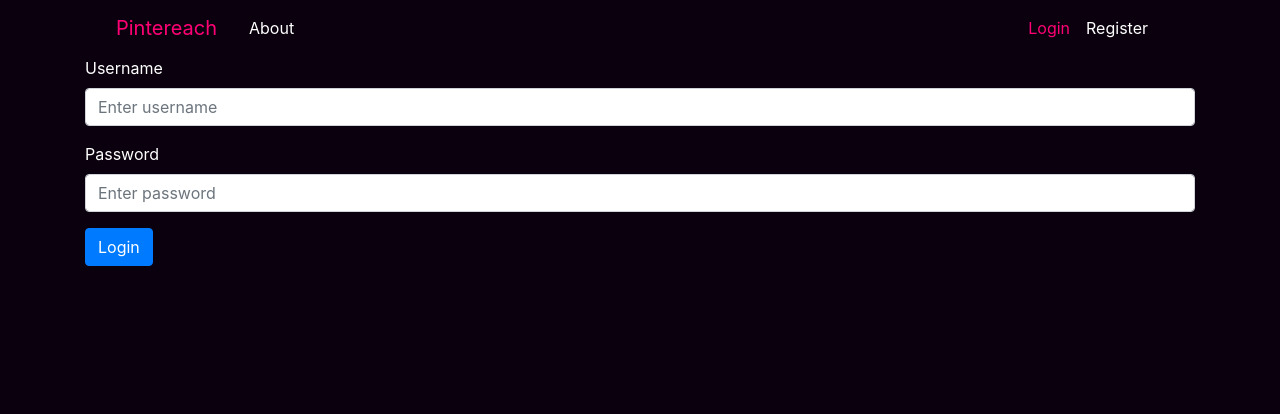
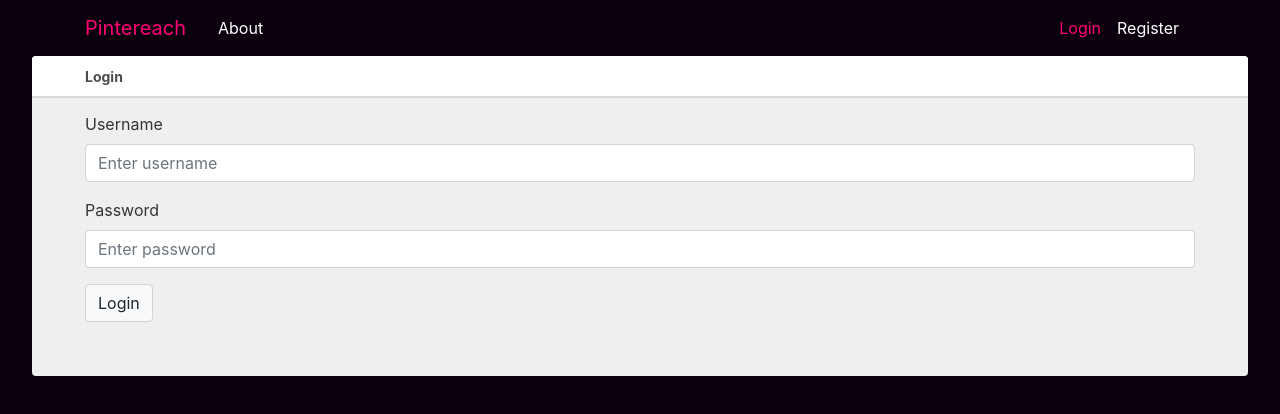
Before and after one commit to daquinons/pintereach-react, a React (Create React App) app: page /login in a window 1280 px wide. Shown: the top 414 px of the page. Built offline with nearby package versions, Linux system fonts and the light colour scheme.

Commit message:
Add style to containers

```diff
--- a/src/App.jsx
+++ b/src/App.jsx
@@ -2,13 +2,31 @@ import React from 'react';
 import NavBar from './components/NavBar/NavBar';
 import AppRouter from './components/AppRouter/AppRouter';
 import Container from 'react-bootstrap/Container';
+import styled from 'styled-components';
+
+const StyledContainer = styled(Container)`
+  background-color: #efefef;
+  color: hsl(0,0%,20%);
+
+  &&& {
+    max-width: auto;
+    min-width: 95%;
+    min-height: 20rem;
+    border-radius: 4px;
+    padding: 0;
+    padding-bottom: 2rem;
+  }
+`;
+
 
 const App = props => {
   return (
-    <Container>
+    <>
       <NavBar />
-      <AppRouter />
-    </Container>
+      <StyledContainer>
+        <AppRouter />
+      </StyledContainer>
+    </>
   );
 };
 
--- a/src/components/BoardsList/BoardsList.jsx
+++ b/src/components/BoardsList/BoardsList.jsx
@@ -2,6 +2,8 @@ import React from 'react';
 import { connect } from 'react-redux';
 import { getAllUserBoards } from '../../state/reducers/boards';
 import withRestrictedToAuth from '../../hoc/withRestrictedToAuth';
+import HeaderContainer from '../HeaderContainer/HeaderContainer';
+import Container from 'react-bootstrap/Container';
 
 const BoardsList = props => {
   const { userId, getAllUserBoards } = props;
@@ -12,10 +14,14 @@ const BoardsList = props => {
 
   return (
     <div>
-      <h2>My Boards</h2>
-      {props.boards.map(board => (
-        <li>{board.board_title}</li>
-      ))}
+      <HeaderContainer>
+        <span>My Boards</span>
+      </HeaderContainer>
+      <Container>
+        {props.boards.map(board => (
+          <li>{board.board_title}</li>
+        ))}
+      </Container>
     </div>
   );
 };
--- /dev/null
+++ b/src/components/HeaderContainer/HeaderContainer.jsx
@@ -0,0 +1,27 @@
+import React from 'react';
+import Container from 'react-bootstrap/Container';
+import styled from 'styled-components';
+
+const HeaderContainer = styled.div`
+  color: #4c4c4c;
+  background-color: white;
+  box-shadow: rgba(0, 0, 0, 0.0980392) 0px 2px 0px 0px;
+  border-top-left-radius: 4px;
+  border-top-right-radius: 4px;
+  height: 2.5rem;
+  width: 100%;
+  font-weight: 700;
+  font-size: 14px;
+  display: flex;
+  justify-content: center;
+  align-items: center;
+  margin-bottom: 1rem;
+`;
+
+export default props => {
+  return (
+    <HeaderContainer>
+      <Container>{{ ...props.children }}</Container>
+    </HeaderContainer>
+  );
+};
--- a/src/components/Login/Login.jsx
+++ b/src/components/Login/Login.jsx
@@ -1,10 +1,12 @@
 import React from 'react';
-import { Redirect } from 'react-router'
+import { Redirect } from 'react-router';
 import Form from 'react-bootstrap/Form';
 import Button from 'react-bootstrap/Button';
 import withLogin from '../../hoc/withAuth';
+import HeaderContainer from '../HeaderContainer/HeaderContainer';
+import Container from 'react-bootstrap/Container';
 
-const Login = (props) => {
+const Login = props => {
   const refUsernameInput = React.createRef();
   const refPasswordInput = React.createRef();
 
@@ -13,10 +15,15 @@ const Login = (props) => {
   };
 
   if (props.isLoggedIn) {
-    return <Redirect to="/" />
+    return <Redirect to="/" />;
   }
 
   return (
+    <>
+      <HeaderContainer>
+        <span>Login</span>
+      </HeaderContainer>
+      <Container>
         <Form>
           <Form.Group controlId="formBasicEmail">
             <Form.Label>Username</Form.Label>
@@ -35,10 +42,12 @@ const Login = (props) => {
               placeholder="Enter password"
             />
           </Form.Group>
-      <Button variant="primary" onClick={onLogin}>
+          <Button variant="light" onClick={onLogin}>
             Login
           </Button>
         </Form>
+      </Container>
+    </>
   );
 };
 
--- a/src/components/NavBar/NavBar.jsx
+++ b/src/components/NavBar/NavBar.jsx
@@ -5,6 +5,10 @@ import Nav from 'react-bootstrap/Nav';
 import { NavLink } from 'react-router-dom';
 import withLogin from '../../hoc/withAuth';
 import styled from 'styled-components';
+
+const StyledNavbar = styled(Navbar)`
+  background-color: #0b000e;
+`;
 
 const StyledBrand = styled(Navbar.Brand)`
   &&& {
@@ -26,7 +30,7 @@ const NavBar = props => {
   };
 
   return (
-    <Navbar collapseOnSelect expand="lg" variant="dark">
+    <StyledNavbar collapseOnSelect expand="lg" variant="dark">
       <Container>
         <StyledNavLink to="/">
           <StyledBrand>Pintereach</StyledBrand>
@@ -67,7 +71,7 @@ const NavBar = props => {
           <Nav />
         </Navbar.Collapse>
       </Container>
-    </Navbar>
+    </StyledNavbar>
   );
 };
 
--- a/src/components/Register/Register.jsx
+++ b/src/components/Register/Register.jsx
@@ -5,6 +5,8 @@ import { createUser } from '../../state/reducers/auth/';
 import Form from 'react-bootstrap/Form';
 import Button from 'react-bootstrap/Button';
 import Alert from 'react-bootstrap/Alert';
+import HeaderContainer from '../HeaderContainer/HeaderContainer';
+import Container from 'react-bootstrap/Container';
 
 const Register = props => {
   const refEmailInput = React.createRef();
@@ -21,7 +23,10 @@ const Register = props => {
         refUsernameInput.current.value,
         refPasswordInput.current.value
       );
-      if (typeof(message) === 'string') setSuccessMessage(message.charAt(0).toUpperCase() + message.substring(1));
+      if (typeof message === 'string')
+        setSuccessMessage(
+          message.charAt(0).toUpperCase() + message.substring(1)
+        );
     } catch (error) {
       setErrorMessage(error.message);
     }
@@ -33,9 +38,14 @@ const Register = props => {
 
   const handleMessageDismiss = () => {
     setErrorMessage(undefined);
-  }
+  };
 
   return (
+    <>
+      <HeaderContainer>
+        <span>Register</span>
+      </HeaderContainer>
+      <Container>
         <div className="register-form">
           {successMessage ? (
             <Alert key="success" variant="success">
@@ -44,7 +54,12 @@ const Register = props => {
           ) : null}
 
           {errorMessage ? (
-        <Alert key="danger" variant="danger" dismissible onClose={handleMessageDismiss}>
+            <Alert
+              key="danger"
+              variant="danger"
+              dismissible
+              onClose={handleMessageDismiss}
+            >
               {errorMessage}
             </Alert>
           ) : null}
@@ -76,11 +91,13 @@ const Register = props => {
                 placeholder="Enter a password"
               />
             </Form.Group>
-        <Button variant="primary" onClick={onRegister}>
+            <Button variant="light" onClick={onRegister}>
               Register
             </Button>
           </Form>
         </div>
+      </Container>
+    </>
   );
 };
 
--- a/src/index.css
+++ b/src/index.css
@@ -21,3 +21,7 @@ a.nav-link {
 a.nav-link:hover {
   color: #fefefe;
 }
+
+.btn-light {
+  border: 1px #ced4da solid;
+}
```
Lines whose indentation alone changed are shown as unchanged.
